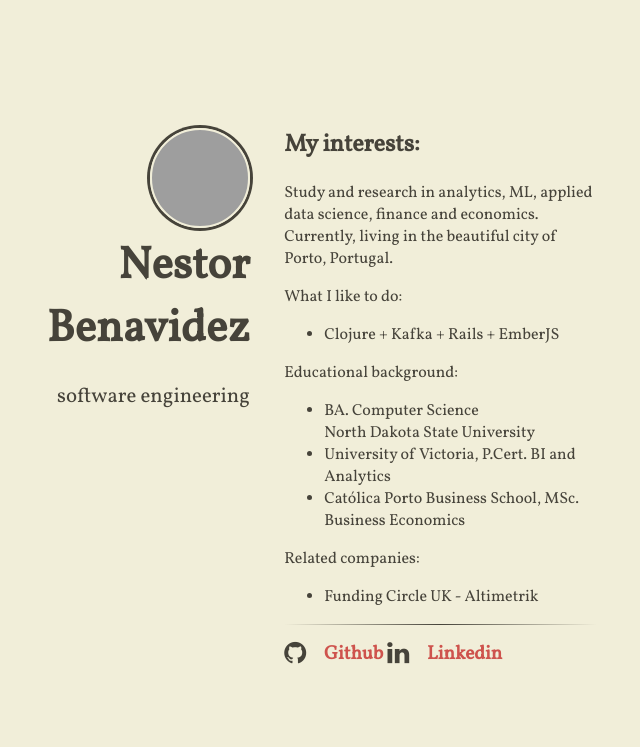
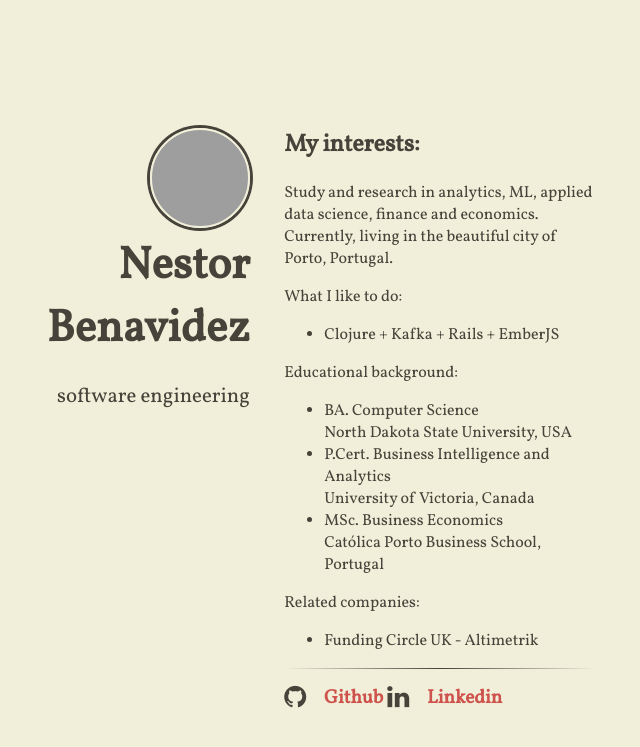
Before and after one commit to nestorbenavidez/shortkingstories.github.io, a Jekyll site: the page built from index.html, in a window 1280 px wide, cut to the strip 0-747 px from the top of the page. Shown: the whole strip, without its empty margins (383-1023 px from the left). Built offline with Jekyll 4.4.1, drawn with Linux system fonts in a browser that asks for light colours; nearby versions of some CDN libraries; grey boxes are pictures that could not be loaded.

Commit message:
Update content.html

```diff
--- a/_includes/content.html
+++ b/_includes/content.html
@@ -11,10 +11,16 @@
 <ul>
   <li>
     BA. Computer Science <br/>
-    North Dakota State University
+    North Dakota State University, USA
   </li>
-  <li>University of Victoria, P.Cert. BI and Analytics</li>
-  <li>Católica Porto Business School, MSc. Business Economics </li>
+  <li>
+    P.Cert. Business Intelligence and Analytics <br/>
+    University of Victoria, Canada
+  </li>
+  <li>
+    MSc. Business Economics <br/>
+    Católica Porto Business School, Portugal
+  </li>
 </ul>
 
 <p>Related companies:</p>
```
